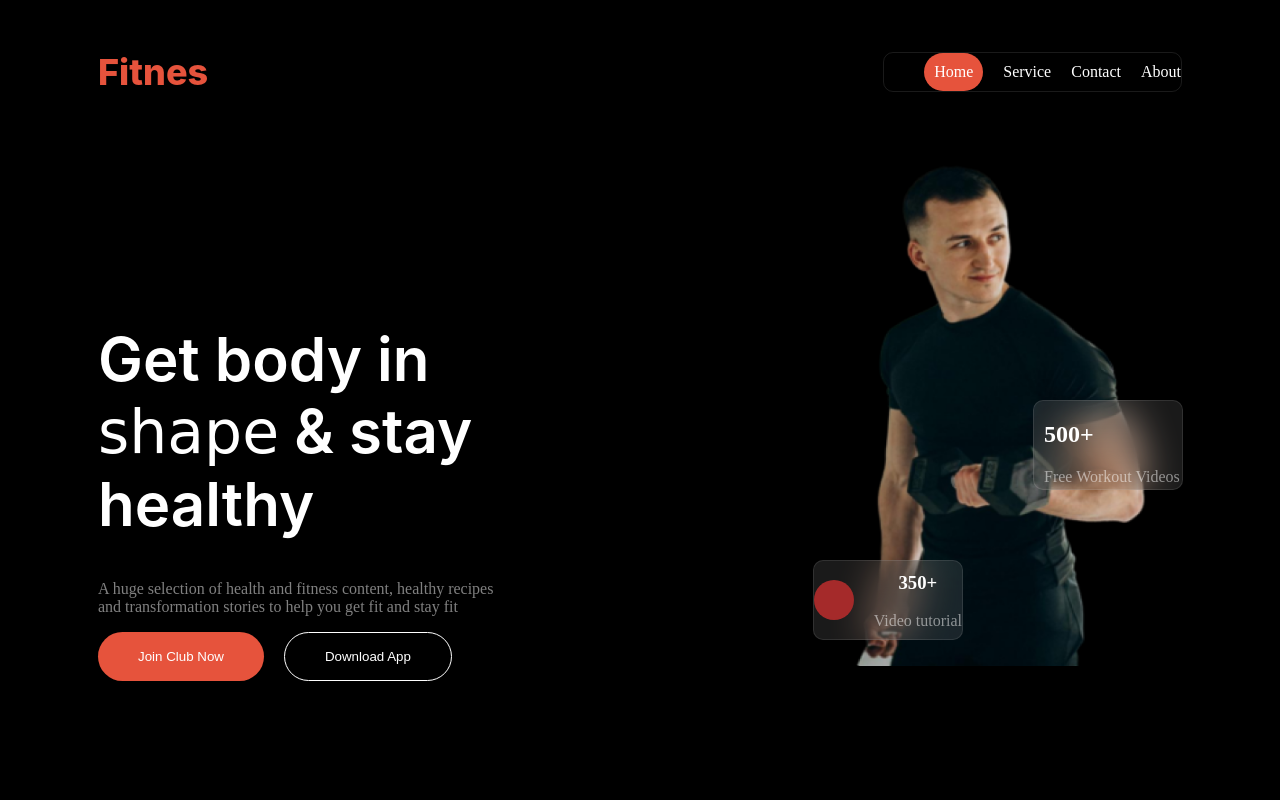
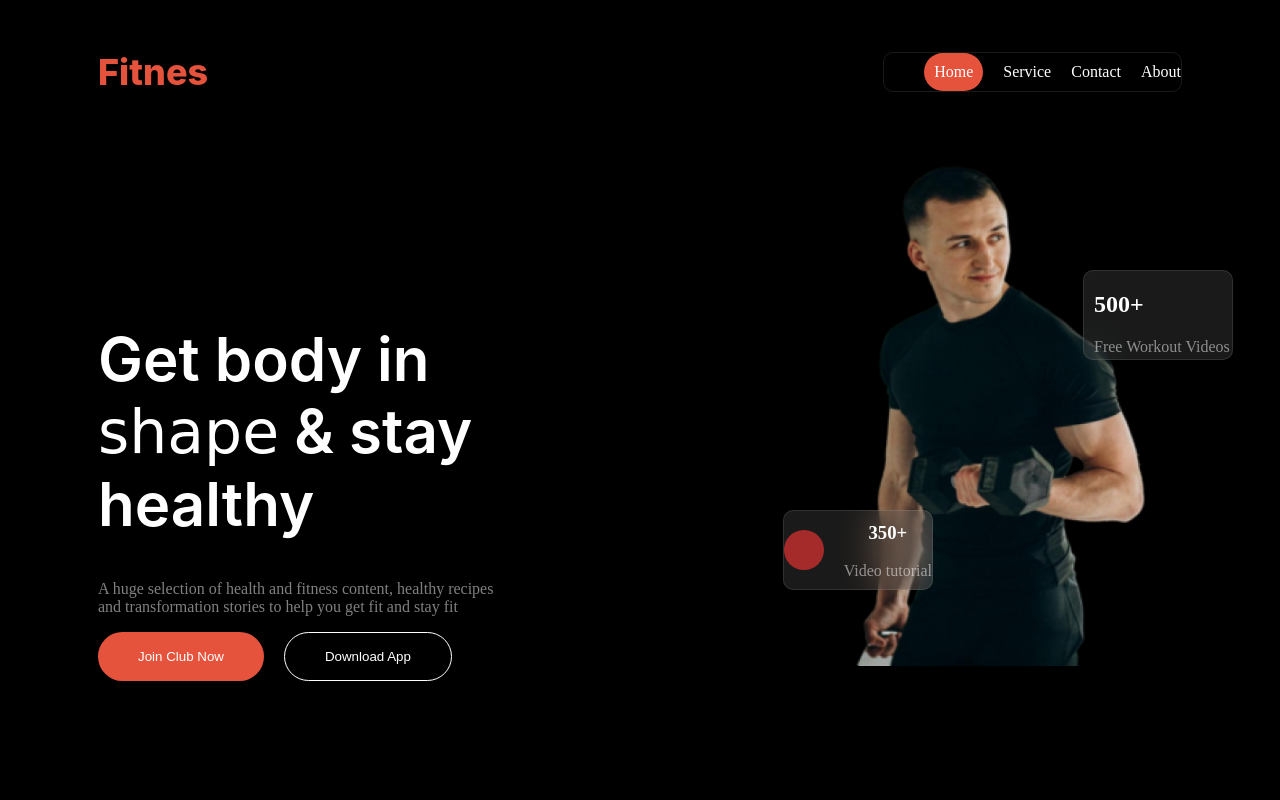
Before and after one commit to abubakar308/batch10-assignment2, a plain HTML site: page index.html in a window 1280 px wide. Shown: the top 800 px of the page. Drawn offline with Linux system fonts and the light colour scheme; a web font is replaced by a local one.

```diff
--- a/style.css
+++ b/style.css
@@ -89,15 +89,15 @@ padding: 16px 40px 16px 40px;
 .card1{
     width: 150px;
     height: 90px;
-    bottom: 270px;
-    left: 200px;
+    bottom: 400px;
+    left: 250px;
     text-align: left;
     padding-left: 10px;
     padding-bottom: 15px;
 }
 .card2{
-    bottom: 200px;
-    left: -20px;
+    bottom: 250px;
+    left: -50px;
     height: 80px;
     width: 150px;
 }
```
